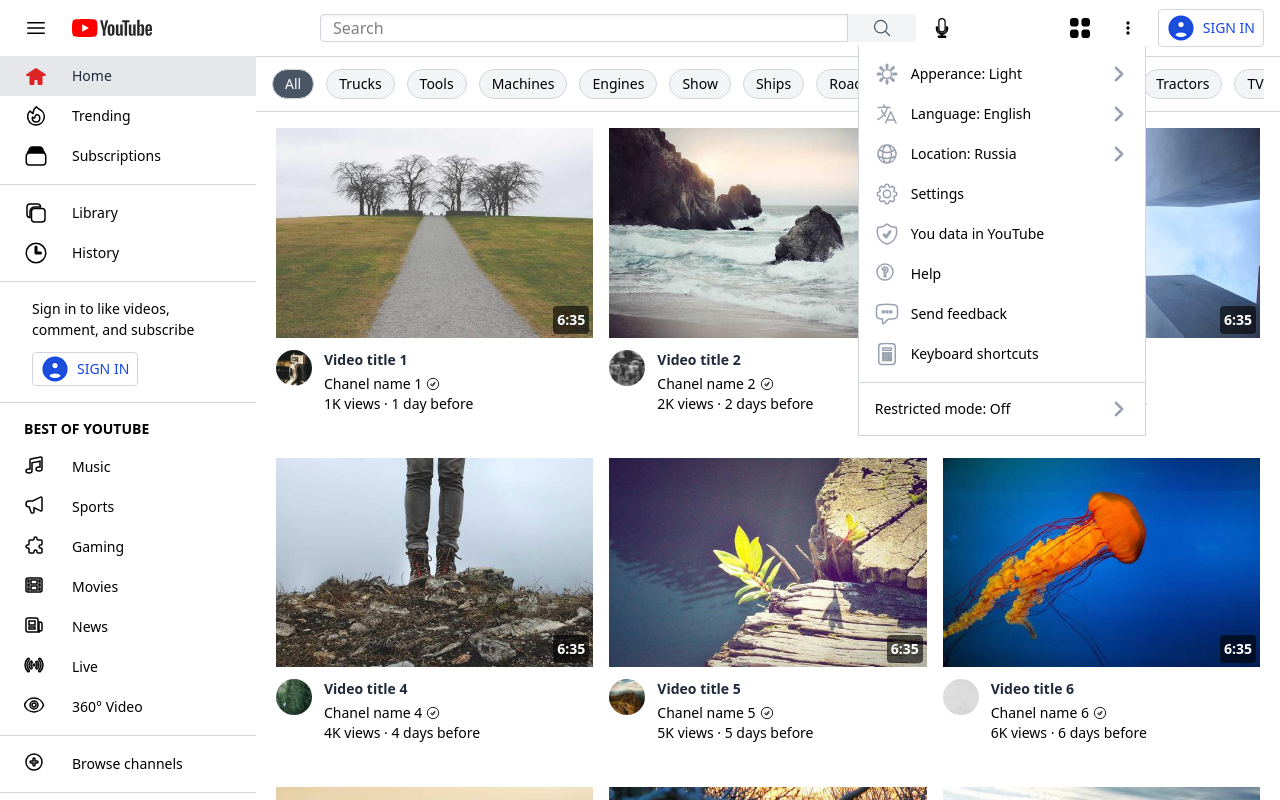
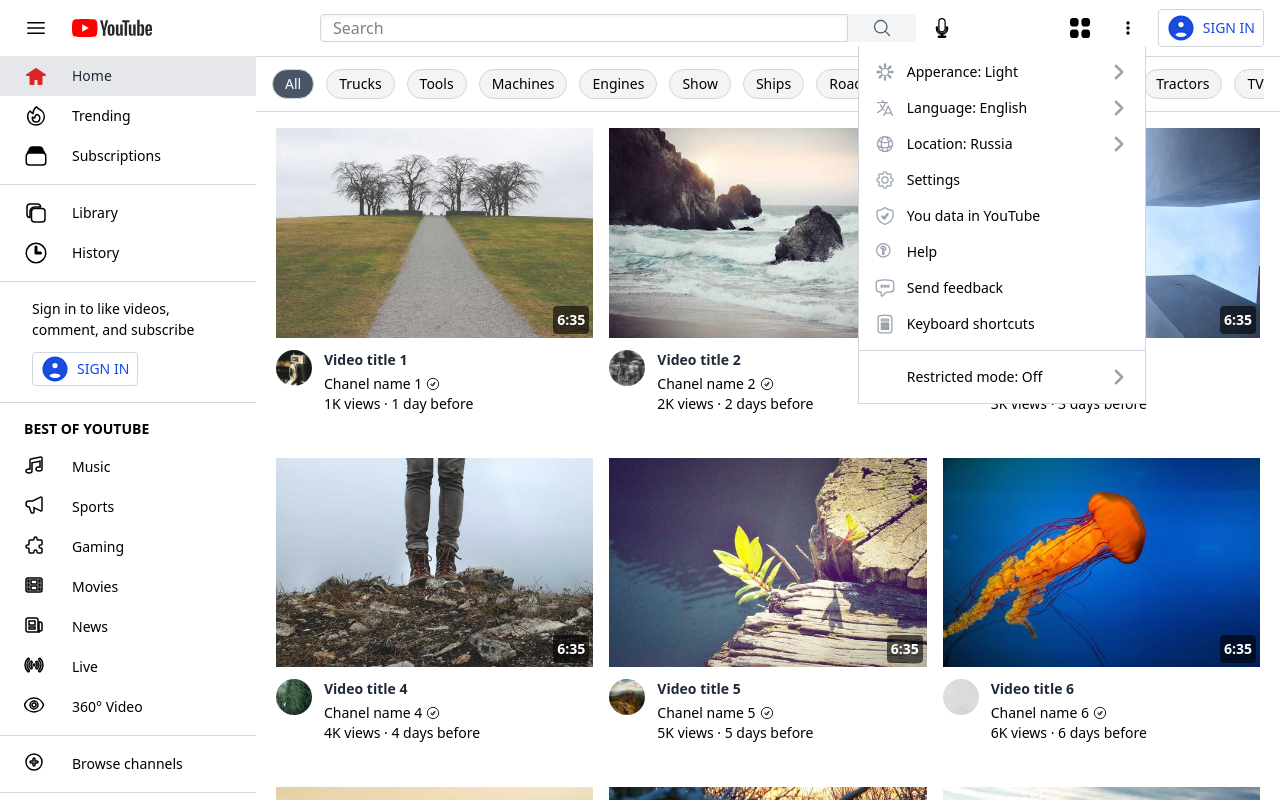
Before and after one commit to koltsun-nIkitos/youtube_vue, a Vue app: page / in a window 1280 px wide. Both pictures are taken after a click on the element 1127 px from the left and 28 px from the top of the page. Shown: the top 800 px of the page. Built offline with nearby package versions, Linux system fonts and the light colour scheme.

Commit message:
v1.19 added first inner dropdown menu in dropdown menu in header

```diff
--- a/src/components/DropdownSettingsListItem.vue
+++ b/src/components/DropdownSettingsListItem.vue
@@ -1,9 +1,13 @@
 <template>
   <li>
     <a href="#" class="flex items-center px-4 py-2 text-sm hover:bg-gray-100">
-      <BaseIcon v-if="icon" :name="icon" class="w-6 h-6 mr-3 text-gray-400" />
+      <BaseIcon
+        v-if="isIconShown"
+        :name="iconName"
+        class="w-5 h-5 mr-3 text-gray-400"
+      />
 
-      <span class="">{{ label }}</span>
+      <span :class="{ 'ml-8' : !isIconShown }">{{ label }}</span>
 
       <BaseIcon v-if="withSubMenu" name="chevronRight" class="w-5 h-5 text-gray-400 ml-auto" />
 
@@ -21,10 +25,24 @@ export default{
   },
 
   props:{
-    'icon': String,
+    active: Boolean,
+    icon: {
+      type: String,
+      default: 'check'
+    },
     'label':String,
     'withSubMenu':Boolean
   },
 
+  computed:{
+    isIconShown(){
+      return this.active || this.icon !== 'check'
+    },
+
+    iconName(){
+      return this.active ? 'check' : this.icon
+    }
+  }
+
 }
 </script>
--- a/src/components/TheDropdownSettings.vue
+++ b/src/components/TheDropdownSettings.vue
@@ -1,7 +1,7 @@
 <template>
   <div class="relative">
     <BaseTooltip text="Settings">
-      <button @click="isOpen = !isOpen" class="relative  p-2 focus-outline-none">
+      <button @click="toggle()" class="relative  p-2 focus-outline-none">
         <BaseIcon name="dotsVertical" class="w-5 h-5"/>
       </button>
     </BaseTooltip>
@@ -20,31 +20,19 @@
       <div
         v-show="isOpen"
         ref="dropdown"
-        @keydown.esc="isOpen = false"
+        @keydown.esc="close"
         tabindex="-1"
         :class="dropdownClasses"
       >
-        <section class="py-2 border-b">
-          <ul>
-            <DropdownSettingsListItem
-              v-for="listItem in listItems.slice(0, 8)"
-              :key="listItem.label"
-              :icon="listItem.icon"
-              :label="listItem.label"
-              :with-sub-menu="listItem.withSubMenu"
-            />
+        <TheDropdownSettingsMain
+          v-if="selectedMenu === 'main'"
+          @select-menu="showSelectedMenu"
+        />
 
-          </ul>
-        </section>
-
-        <section class="py-2">
-          <ul>
-            <DropdownSettingsListItem
-              :label="listItems[8].label"
-              :with-sub-menu="listItems[8].withSubMenu"
-            />
-          </ul>
-        </section>
+        <TheDropdownSettingsAppearance
+          v-if="selectedMenu === 'appearance'"
+          @select-menu="showSelectedMenu"
+        />
       </div>
     </transition>
   </div>
@@ -55,67 +43,23 @@
 
 <script>
 import BaseIcon from './BaseIcon.vue';
-import DropdownSettingsListItem from './DropdownSettingsListItem.vue';
 import BaseTooltip from './BaseTooltip.vue';
+import TheDropdownSettingsMain from './TheDropdownSettingsMain.vue';
+import TheDropdownSettingsAppearance from './TheDropdownSettingsAppearance.vue';
+
 
 export default{
   components:{
     BaseIcon,
-    DropdownSettingsListItem,
-    BaseTooltip
+    BaseTooltip,
+    TheDropdownSettingsMain,
+    TheDropdownSettingsAppearance
   },
 
   data() {
     return {
       isOpen : false,
-
-      listItems: [
-        {
-          icon:"sun",
-          label:"Apperance: Light",
-          withSubMenu:true,
-        },
-        {
-          icon:"translate",
-          label:"Language: English",
-          withSubMenu:true,
-        },
-        {
-          icon:"globeAlt",
-          label:"Location: Russia",
-          withSubMenu:true,
-        },
-        {
-          icon:"cog",
-          label:"Settings",
-          withSubMenu:false,
-        },
-        {
-          icon:"shieldCheck",
-          label:"You data in YouTube",
-          withSubMenu:false,
-        },
-        {
-          icon:"questionMarkCircle",
-          label:"Help",
-          withSubMenu:false,
-        },
-        {
-          icon:"chatAlt",
-          label:"Send feedback",
-          withSubMenu:false,
-        },
-        {
-          icon:"calculator",
-          label:"Keyboard shortcuts",
-          withSubMenu:false,
-        },
-        {
-          icon: null,
-          label: "Restricted mode: Off",
-          withSubMenu: true,
-        },
-      ]
+      selectedMenu: 'main',
     }
   },
 
@@ -132,7 +76,7 @@ export default{
   mounted(){
     window.addEventListener('click', event =>{
       if (!this.$el.contains(event.target)){
-        this.isOpen = false
+        this.close()
       }
     })
   },
@@ -151,6 +95,27 @@ export default{
         'focus:outline-none',
       ]
     }
+  },
+
+  methods:{
+    showSelectedMenu(selectedMenu){
+      this.selectedMenu = selectedMenu
+      this.$refs.dropdown.focus()
+    },
+
+    close(){
+      this.isOpen = false
+
+      setTimeout(() => this.selectedMenu = 'main', 200)// appearance
+    },
+
+    open(){
+      this.isOpen = true
+    },
+
+    toggle(){
+      this.isOpen  ? this.close() : this.open()
+    }
   }
 }
 </script>
--- /dev/null
+++ b/src/components/TheDropdownSettingsAppearance.vue
@@ -0,0 +1,50 @@
+<template>
+  <section class="flex border-b border-gray-200 text-black">
+    <button @click.stop="$emit('select-menu', 'main')" class="px-3 focus:outline-none">
+      <BaseIcon name="arrowLeft" />
+    </button>
+
+    <span class="py-3">Apperance</span>
+  </section>
+  <section class="py-2">
+    <div class="text-gray-500 text-xs p-3">Settings applies to this browser only</div>
+    <ul>
+      <DropdownSettingsListItem
+        v-for="theme, themeId in themes"
+        :key="themeId"
+        :label="theme"
+        :active="themeId === selectedThemeId"
+        @click="selectedThemeId = themeId"
+      />
+    </ul>
+  </section>
+
+
+</template>
+
+
+
+<script>
+import DropdownSettingsListItem from './DropdownSettingsListItem.vue';
+import BaseIcon from './BaseIcon.vue';
+
+export default{
+  components:{
+    DropdownSettingsListItem,
+    BaseIcon
+  },
+
+  data() {
+    return {
+      selectedThemeId: 0,
+      themes: [
+        "Use device theme",
+        "Dark theme",
+        "Light theme",
+      ]
+    }
+  },
+
+
+}
+</script>
--- /dev/null
+++ b/src/components/TheDropdownSettingsMain.vue
@@ -0,0 +1,91 @@
+<template>
+  <section class="py-2 border-b">
+    <ul>
+      <DropdownSettingsListItem
+        v-for="listItem in listItems.slice(0, 8)"
+        :key="listItem.label"
+        :icon="listItem.icon"
+        :label="listItem.label"
+        :with-sub-menu="listItem.withSubMenu"
+        @click.stop="$emit('select-menu', 'appearance')"
+        />
+    </ul>
+  </section>
+
+  <section class="py-2">
+    <ul>
+      <DropdownSettingsListItem
+        :label="listItems[8].label"
+        :with-sub-menu="listItems[8].withSubMenu"
+      />
+    </ul>
+  </section>
+</template>
+
+
+
+<script>
+import DropdownSettingsListItem from './DropdownSettingsListItem.vue';
+
+export default{
+  components:{
+    DropdownSettingsListItem,
+  },
+
+  emits: ['select-menu'],
+
+  data() {
+    return {
+      listItems: [
+        {
+          icon:"sun",
+          label:"Apperance: Light",
+          withSubMenu:true,
+        },
+        {
+          icon:"translate",
+          label:"Language: English",
+          withSubMenu:true,
+        },
+        {
+          icon:"globeAlt",
+          label:"Location: Russia",
+          withSubMenu:true,
+        },
+        {
+          icon:"cog",
+          label:"Settings",
+          withSubMenu:false,
+        },
+        {
+          icon:"shieldCheck",
+          label:"You data in YouTube",
+          withSubMenu:false,
+        },
+        {
+          icon:"questionMarkCircle",
+          label:"Help",
+          withSubMenu:false,
+        },
+        {
+          icon:"chatAlt",
+          label:"Send feedback",
+          withSubMenu:false,
+        },
+        {
+          icon:"calculator",
+          label:"Keyboard shortcuts",
+          withSubMenu:false,
+        },
+        {
+          icon: null,
+          label: "Restricted mode: Off",
+          withSubMenu: true,
+        },
+      ]
+    }
+  },
+
+
+}
+</script>
```
Also changed, not shown: src/icons.js.
